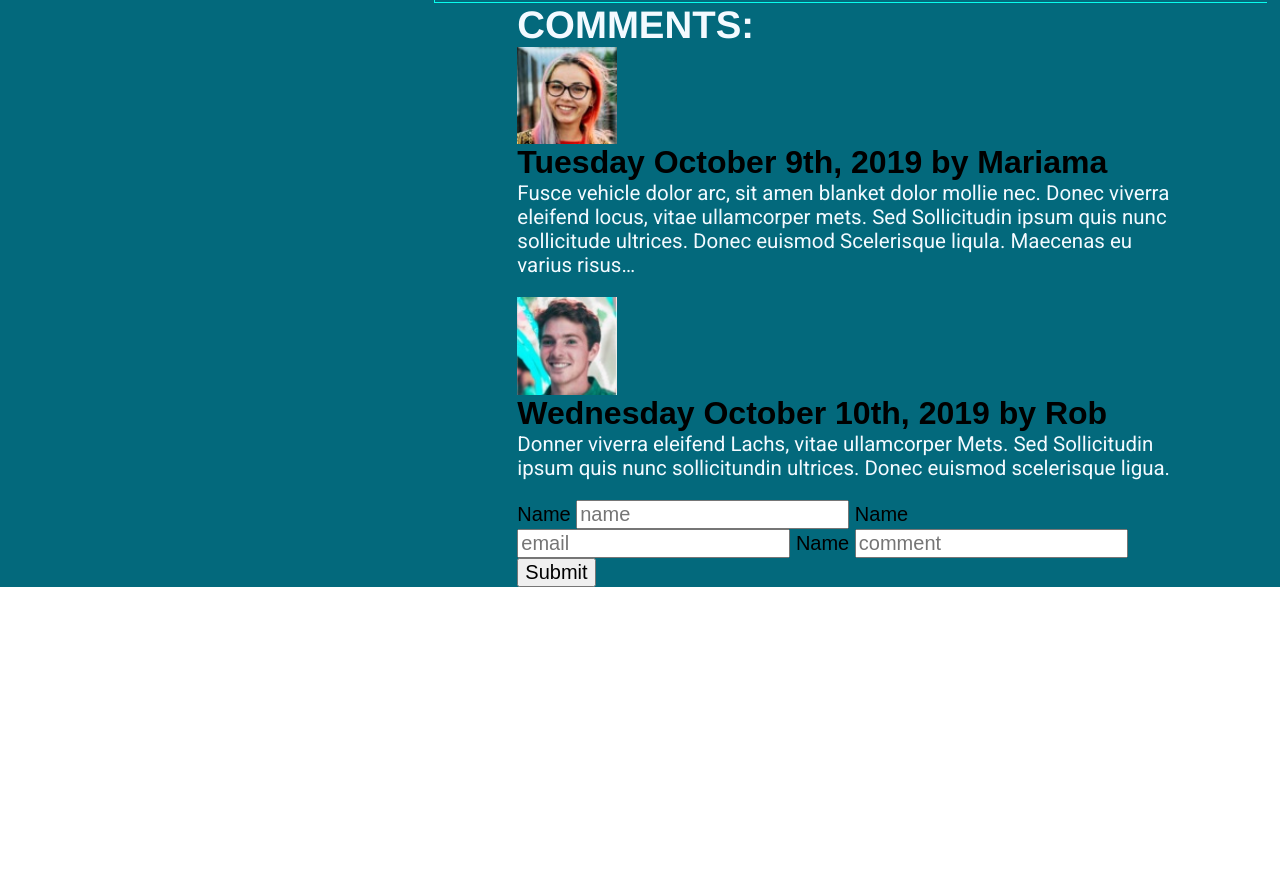
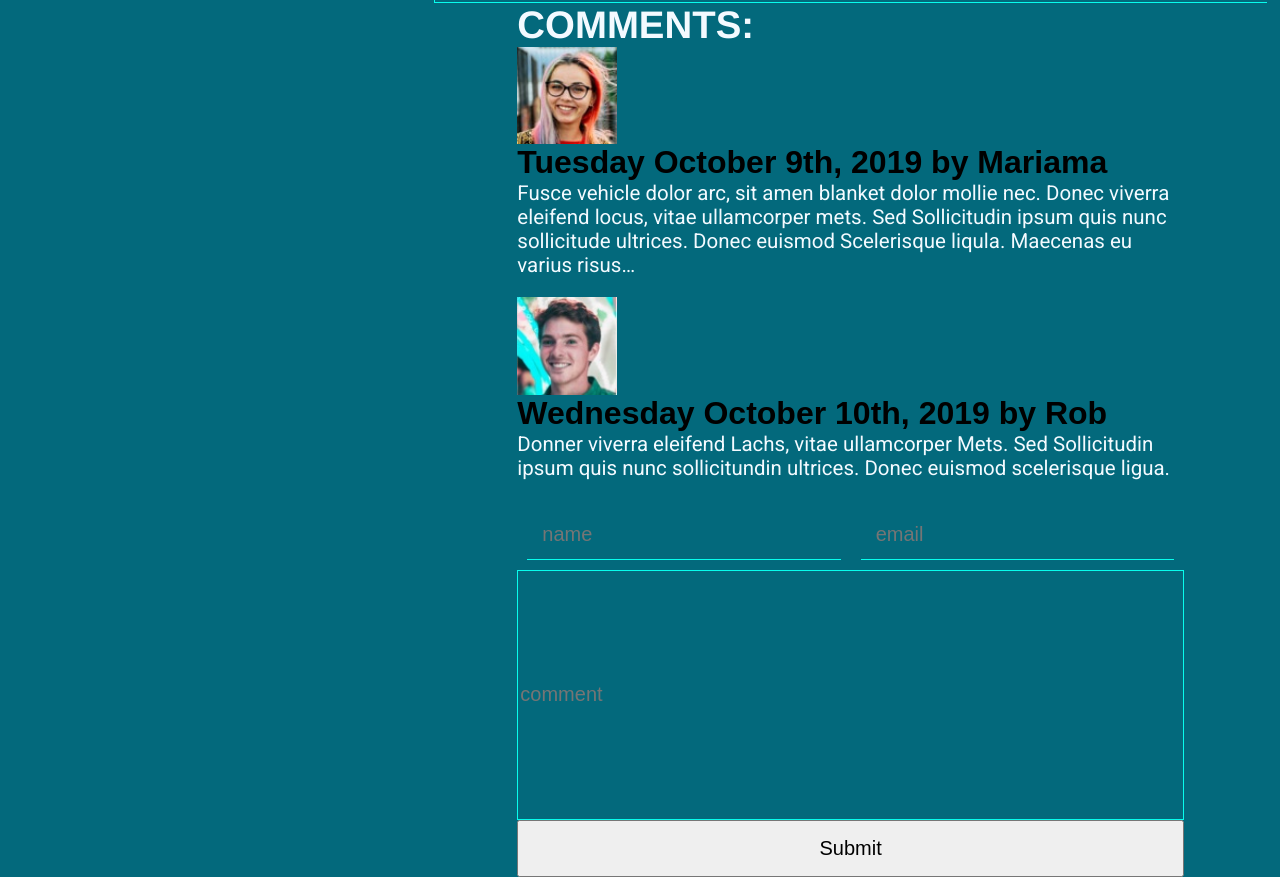
Before and after one commit to JMcWilliam10/jonathanMcWilliamProjectTwo, a plain HTML site: page main/blog.html in a window 1280 px wide. Shown: the part 1814-2691 px from the top of the page. Before the commit the page ends 2401 px from the top, so only its background shows below. Drawn offline with Linux system fonts and the light colour scheme; a web font is replaced by a local one.

Commit message:
last commit of the evening

```diff
--- a/main/blog.html
+++ b/main/blog.html
@@ -122,18 +122,31 @@
         </section>
         <section class="newActivitiesWrapper">
           <form action="">
-            <label for="name">Name</label>
-            <input type="text" name="name" id="name" placeholder="name" />
+            <label class="visuallyHidden" for="name">Name</label>
+            <input
+              class="formName"
+              type="text"
+              name="name"
+              id="name"
+              placeholder="name"
+            />
 
-            <label for="email">Name</label>
-            <input type="email" name="email" id="email" placeholder="email" />
+            <label class="visuallyHidden" for="email">Name</label>
+            <input
+              class="formEmail"
+              type="email"
+              name="email"
+              id="email"
+              placeholder="email"
+            />
 
-            <label for="comment">Name</label>
+            <label class="visuallyHidden" for="comment">Name</label>
             <input
               type="text"
               name="comment"
               id="comment"
               placeholder="comment"
+              class="formComment"
             />
             <input type="submit" />
           </form>
--- a/main/styles/_partials/_events.scss
+++ b/main/styles/_partials/_events.scss
@@ -1,3 +1,6 @@
+form{
+    background: $deepTurq;
+}
 .events {
   padding: 60px 0;
   background: $deepTurq;
--- a/main/styles/_partials/_form.scss
+++ b/main/styles/_partials/_form.scss
@@ -1,3 +1,26 @@
-input[type='email']{
+form{
+    display: flex;
+    flex-wrap: wrap;
 
 }
+.formName,
+.formEmail{
+width: calc(50% - 20px);
+  height: 50px;
+  padding: 15px;
+  border: 0;
+  margin: 10px;
+  border-bottom: 1px solid $brightAqua;
+background: $deepTurq;
+}
+.formComment{
+    width: 100%;
+    height: 250px;
+    background: $deepTurq;
+    border: 0;
+    border: 1px solid $brightAqua;
+}
+input[type=submit]{
+    width: 100%;
+      padding: 15px;
+}
--- a/main/styles/style.scss
+++ b/main/styles/style.scss
@@ -25,6 +25,7 @@ html{
 // Blog
 @import './_partials/blog';
 @import './_partials/comment';
+@import './_partials/form';
 
 // Queries
 @import './_partials/mediaQueries';
```
Also changed, not shown: main/dist/css/style.min.css, main/styles/style.css.
